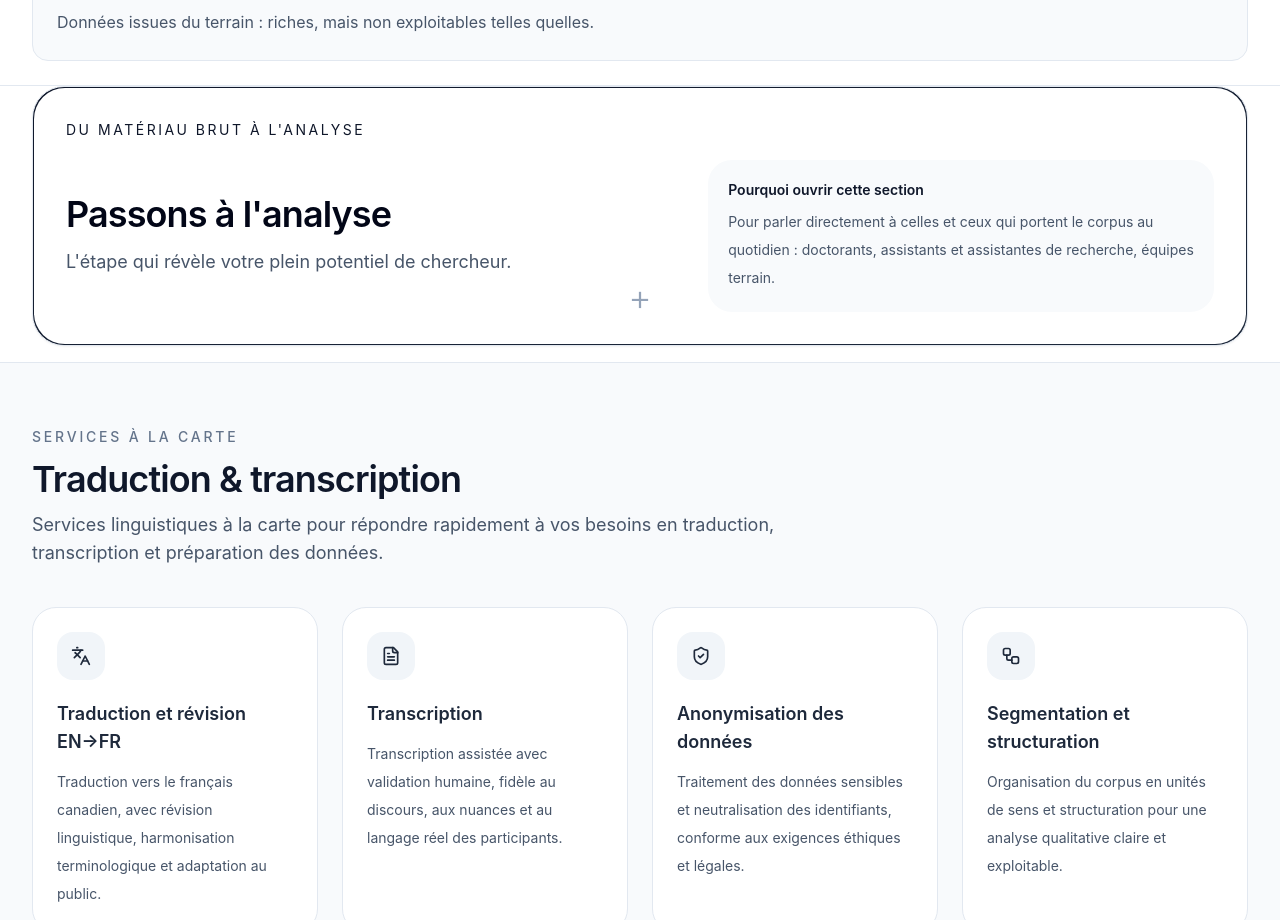
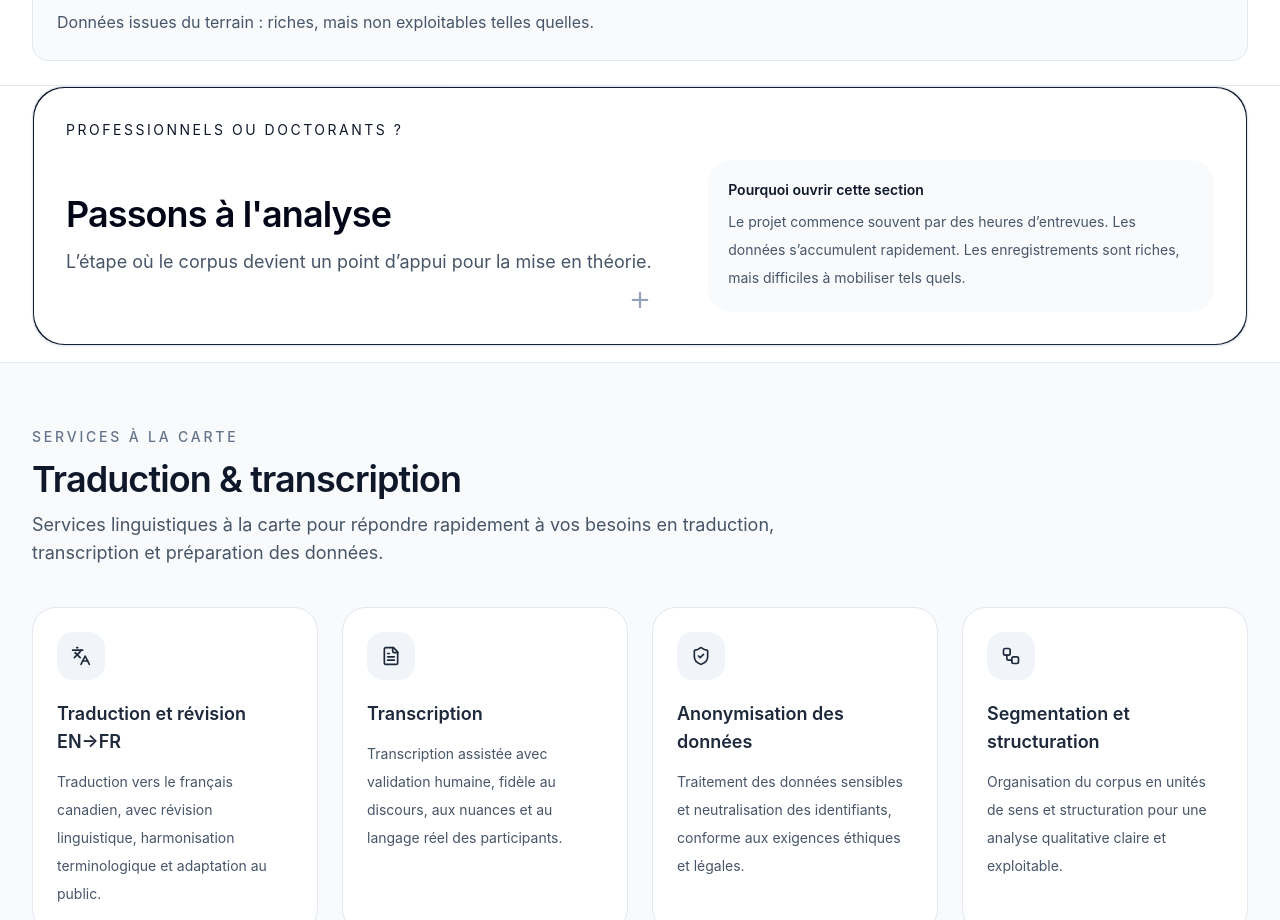
Before and after one commit to momopro21/vidame-recherche, a React (Vite) app: page / in a window 1280 px wide. Shown: the part 2480-3400 px from the top of the page. Built offline with nearby package versions, Linux system fonts and the light colour scheme; the HTML template or start-up script is replaced by a standard one.

Commit message:
Update App.tsx

```diff
--- a/src/App.tsx
+++ b/src/App.tsx
@@ -479,7 +479,7 @@ function Shell({
               <div className="rounded-[calc(2rem-1px)] bg-white p-6 transition-colors duration-200 group-hover:bg-slate-100 md:p-8">
                 <div className="mb-5 flex flex-wrap items-center gap-3">
                   <div className="text-sm uppercase tracking-[0.18em] text-slate-900">
-                    Du matériau brut à l'analyse
+                  Professionnels ou doctorants ?
                   </div>
                 </div>
                 <details>
@@ -490,7 +490,7 @@ function Shell({
                           Passons à l'analyse
                         </div>
                         <p className="mt-3 max-w-2xl text-lg leading-8 text-slate-600">
-                          L'étape qui révèle votre plein potentiel de chercheur.
+                          L’étape où le corpus devient un point d’appui pour la mise en théorie.
                         </p>
                       </div>
                       <div className="rounded-[1.5rem] bg-slate-50 p-5 transition-colors duration-200 group-hover:bg-slate-100">
@@ -498,8 +498,8 @@ function Shell({
                           Pourquoi ouvrir cette section
                         </div>
                         <p className="mt-2 text-sm leading-7 text-slate-600">
-                          Pour parler directement à celles et ceux qui portent le corpus au quotidien :
-                          doctorants, assistants et assistantes de recherche, équipes terrain.
+                          Le projet commence souvent par des heures d’entrevues.
+                          Les données s’accumulent rapidement. Les enregistrements sont riches, mais difficiles à mobiliser tels quels.
                         </p>
                       </div>
                       <div className="pointer-events-none absolute left-1/2 top-[90%] -translate-x-1/2 -translate-y-1/2 text-4xl font-light leading-none text-slate-400">
```
